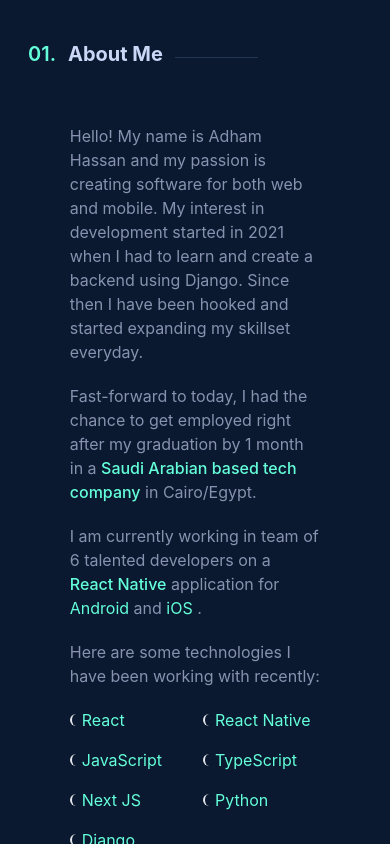
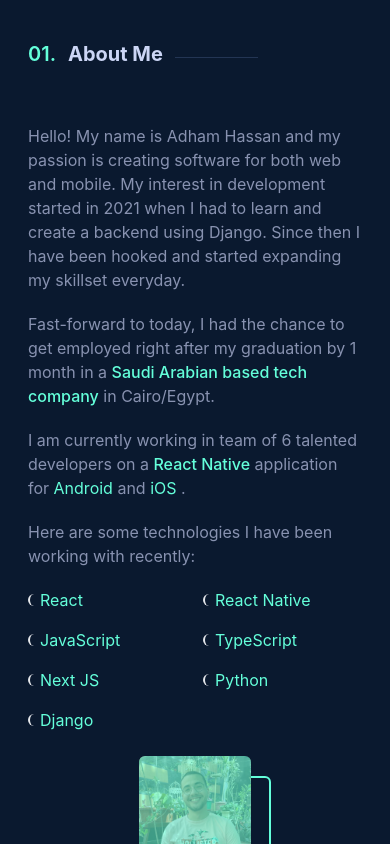
Before and after one commit to adhamhassan99/portfolio, a React (Vite) app: page / in a window 390 px wide. Shown: the part 1120-1964 px from the top of the page. Built offline with nearby package versions, Linux system fonts and the light colour scheme; no server answers.

Commit message:
enhance resp. in about me

```diff
--- a/src/components/AboutMe/AboutMe.tsx
+++ b/src/components/AboutMe/AboutMe.tsx
@@ -21,7 +21,7 @@ export default function AboutMe({}: Props) {
       <div className="flex-col flex h-full max-w-4xl">
         <SectionHeader number={1} title="About Me" />
         <div className="flex justify-between mt-14 flex-1 gap-6 flex-wrap">
-          <div className="flex flex-col text-Slate w-3/4 gap-5 max-w-lg mx-auto">
+          <div className="flex flex-col text-Slate md:w-3/4 gap-5 max-w-lg mx-auto">
             <div data-aos="fade-up" className="">
               Hello! My name is Adham Hassan and my passion is creating software
               for both web and mobile. My interest in development started in
```
